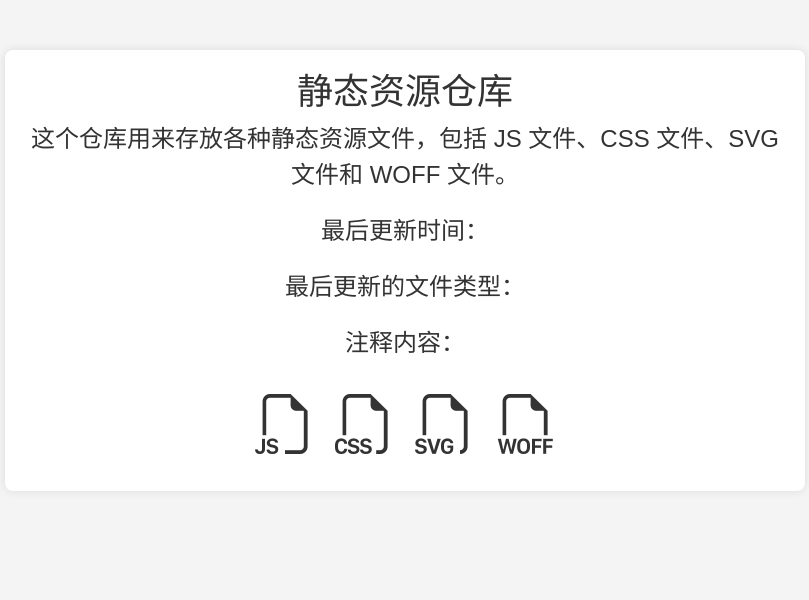
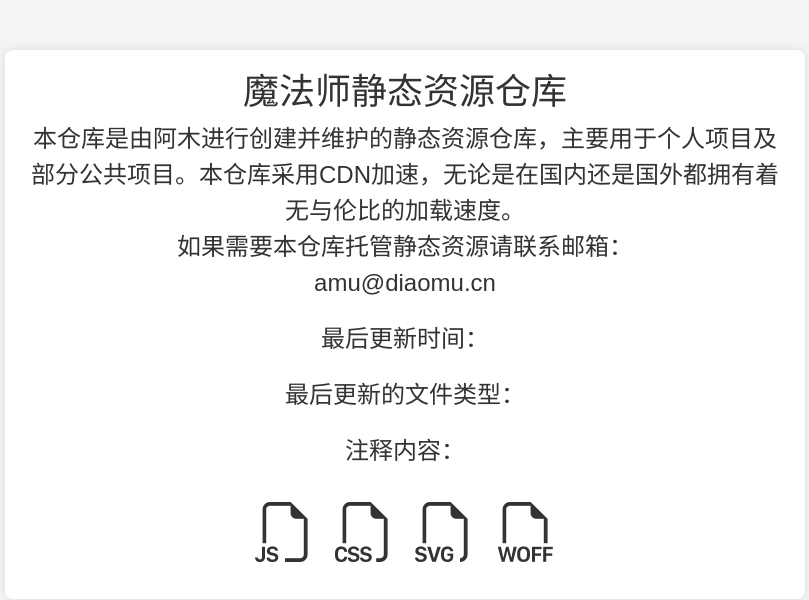
Before and after one commit to muziqiu2/static, a plain HTML site: page index.html in a window 1280 px wide. Shown: the whole page, without its empty margins (235-1044 px from the left). Drawn offline with nearby package versions, Linux system fonts and the light colour scheme; no server answers.

Commit message:
“主页说明更新”

```diff
--- a/index.html
+++ b/index.html
@@ -3,7 +3,7 @@
 <head>
     <meta charset="UTF-8">
     <meta name="viewport" content="width=device-width, initial-scale=1.0">
-    <title>静态资源仓库</title>
+    <title>魔法师静态资源仓库</title>
     <!-- 引入Bootstrap的CSS -->
     <link rel="stylesheet" href="https://cdn.bootcdn.net/ajax/libs/twitter-bootstrap/5.1.3/css/bootstrap.min.css">
     <!-- 引入Bootstrap图标库 -->
@@ -45,8 +45,8 @@
 </head>
 <body>
     <div class="container">
-        <h1>静态资源仓库</h1>
-        <p>这个仓库用来存放各种静态资源文件，包括 JS 文件、CSS 文件、SVG 文件和 WOFF 文件。</p>
+        <h1>魔法师静态资源仓库</h1>
+        <p>本仓库是由阿木进行创建并维护的静态资源仓库，主要用于个人项目及部分公共项目。本仓库采用CDN加速，无论是在国内还是国外都拥有着无与伦比的加载速度。<br>如果需要本仓库托管静态资源请联系邮箱：<br>amu@diaomu.cn</p>
         <p id="lastUpdated">最后更新时间：</p>
         <p id="lastUpdatedFiles">最后更新的文件类型：</p>
         <p id="lastUpdatedComments">注释内容：</p>
```
